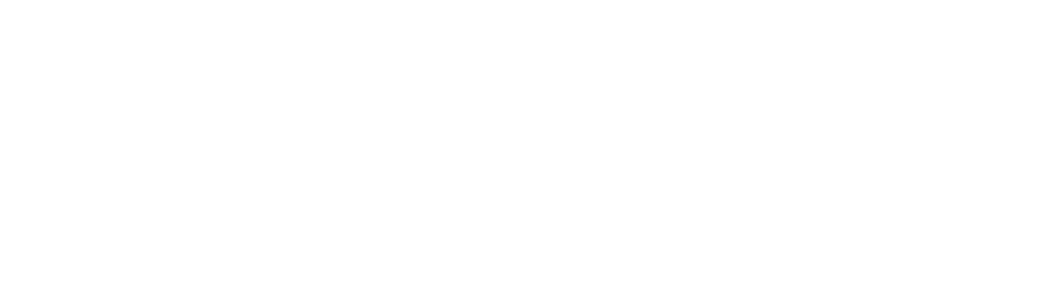
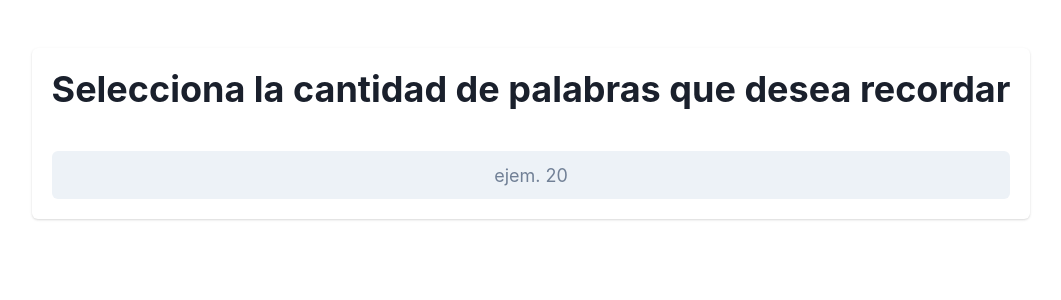
Before and after one commit to oscareduardolp6/memory-project-stack-1, a React (Vite) app: page / in a window 1280 px wide. Shown: the top 300 px of the page, without its empty margins (109-1170 px from the left). Built offline with nearby package versions, Linux system fonts and the light colour scheme.

Commit message:
feat(GetNumberOfWords): :art: Initial UI Design
Initial UI design, works but require refactor

```diff
--- a/src/App.tsx
+++ b/src/App.tsx
@@ -1,8 +1,36 @@
+import {
+  Card,
+  CardBody,
+  CardHeader,
+  Center,
+  Heading,
+  Input,
+} from '@chakra-ui/react'
 
 function App() {
-
   return (
-    <></>
+    <>
+      <Center marginTop='3em'>
+        <Card>
+          <CardHeader>
+            <Heading>
+              Selecciona la cantidad de palabras que desea recordar
+            </Heading>
+          </CardHeader>
+          <CardBody>
+            <Input
+              size='lg'
+              placeholder='ejem. 20'
+              type='number'
+              variant='filled'
+              min={1}
+              max={100}
+              textAlign='center'
+            />
+          </CardBody>
+        </Card>
+      </Center>
+    </>
   )
 }
 
```
